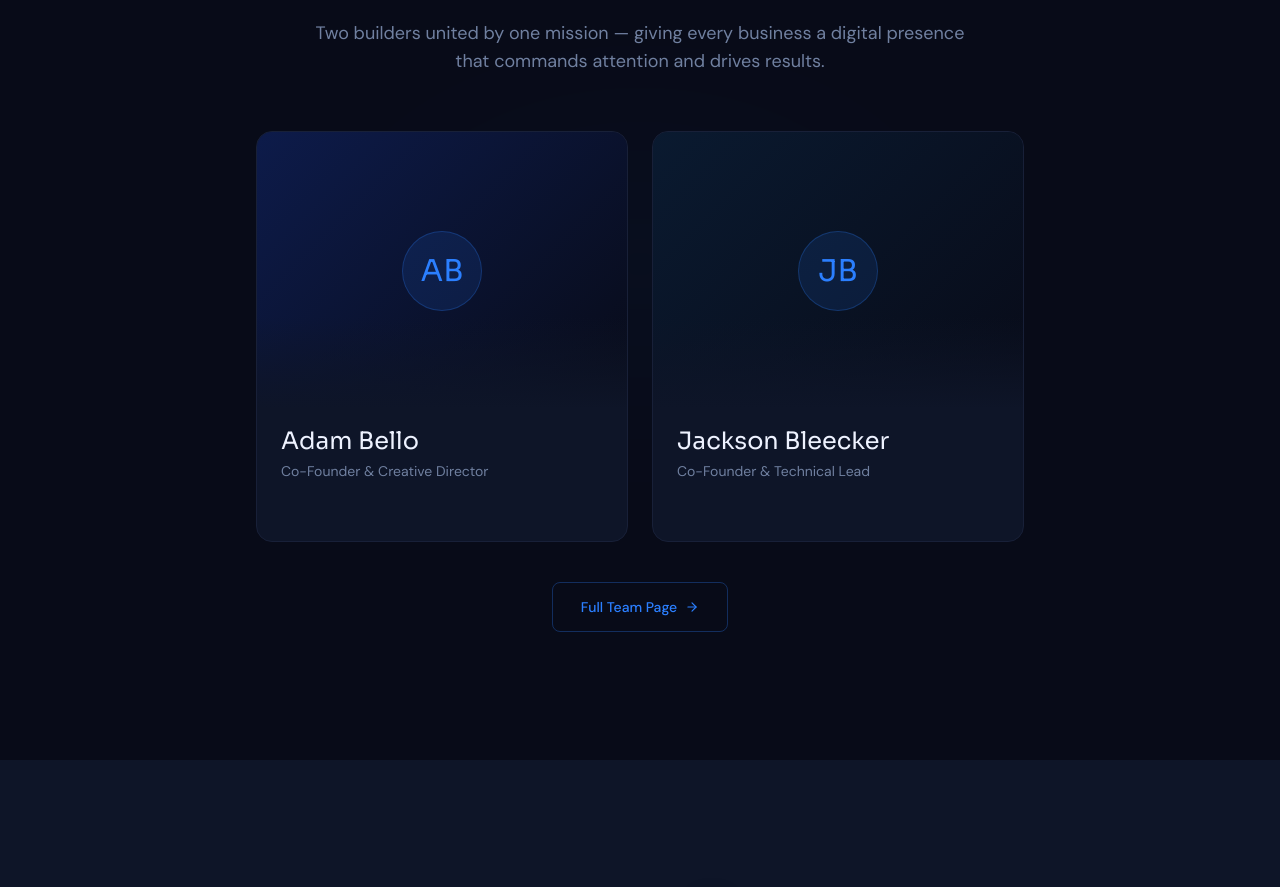
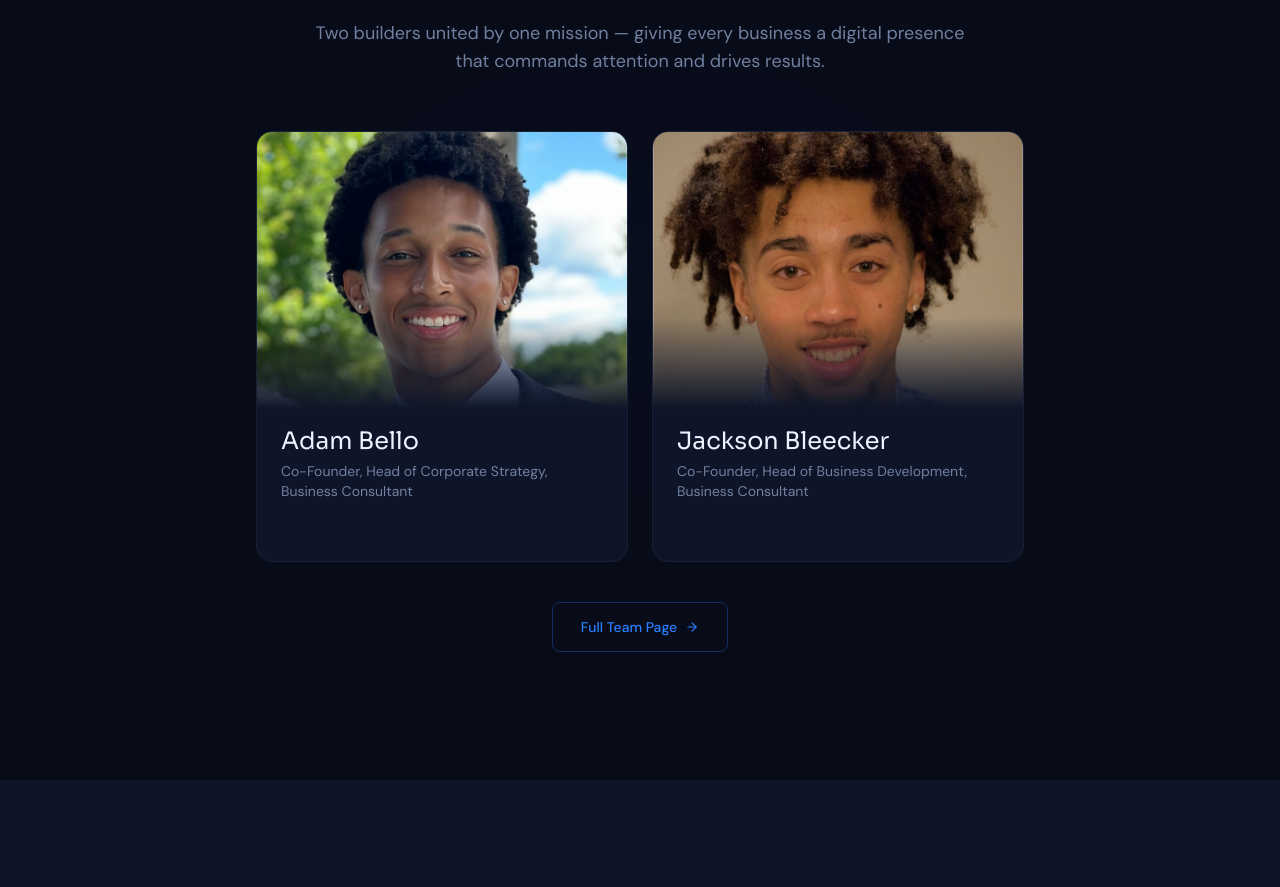
Before and after one commit to anchordigitalco/anchordigitalco.com, a Next.js app: page / in a window 1280 px wide. Shown: the part 1980-2867 px from the top of the page. Built offline with nearby package versions, Linux system fonts and the light colour scheme.

Commit message:
Update founder titles and add real photos to homepage cards

```diff
--- a/app/page.tsx
+++ b/app/page.tsx
@@ -16,27 +16,19 @@ export const metadata: Metadata = {
 const founders = [
   {
     name: 'Adam Bello',
-    title: 'Co-Founder & Creative Director',
+    title: 'Co-Founder, Head of Corporate Strategy, Business Consultant',
     initials: 'AB',
+    image: '/adam-bello.jpg',
     gradientFrom: '#0D1B4A',
     gradientTo: '#080B18',
-    /*
-     * PHOTO SLOT
-     * Place photo at: /public/team/adam-bello.jpg
-     * Then replace the placeholder div below with:
-     * <img src="/team/adam-bello.jpg" alt="Adam Bello" className="absolute inset-0 w-full h-full object-cover" />
-     */
   },
   {
     name: 'Jackson Bleecker',
-    title: 'Co-Founder & Technical Lead',
+    title: 'Co-Founder, Head of Business Development, Business Consultant',
     initials: 'JB',
+    image: '/jackson-bleecker.jpeg',
     gradientFrom: '#0A1A30',
     gradientTo: '#080B18',
-    /*
-     * PHOTO SLOT
-     * Place photo at: /public/team/jackson-bleecker.jpg
-     */
   },
 ]
 
@@ -74,12 +66,15 @@ export default function HomePage() {
             subtitle="Two builders united by one mission — giving every business a digital presence that commands attention and drives results."
           />
           <div className="grid grid-cols-1 md:grid-cols-2 gap-6 mt-14 max-w-3xl mx-auto">
-            {founders.map(({ name, title, initials, gradientFrom, gradientTo }) => (
+            {founders.map(({ name, title, initials, image, gradientFrom, gradientTo }) => (
               <Link key={name} href="/team" className="group block">
                 <div className="relative overflow-hidden rounded-2xl bg-charcoal-800 border border-charcoal-700 hover:border-gold/30 transition-all duration-300 hover:shadow-gold-lg">
                   {/* Photo area */}
                   <div className="aspect-[4/3] relative overflow-hidden">
-                    {/* ↓ Replace this block with <img> once you have real photos */}
+                    {image ? (
+                      // eslint-disable-next-line @next/next/no-img-element
+                      <img src={image} alt={name} className="w-full h-full object-cover object-center" />
+                    ) : (
                       <div
                         className="w-full h-full flex items-center justify-center"
                         style={{ background: `linear-gradient(135deg, ${gradientFrom} 0%, ${gradientTo} 100%)` }}
@@ -91,6 +86,7 @@ export default function HomePage() {
                           <span className="font-cormorant text-3xl font-700 text-gold">{initials}</span>
                         </div>
                       </div>
+                    )}
                     {/* Gradient fade at bottom */}
                     <div className="absolute bottom-0 left-0 right-0 h-1/3 bg-gradient-to-t from-charcoal-800 to-transparent" />
                   </div>
--- a/app/team/page.tsx
+++ b/app/team/page.tsx
@@ -12,7 +12,7 @@ export const metadata: Metadata = {
 const founders = [
   {
     name: 'Adam Bello',
-    title: 'Co-Founder & Creative Director',
+    title: 'Co-Founder, Head of Corporate Strategy, Business Consultant',
     initials: 'AB',
     bio: 'Adam Evans Bello is the Co-Founder of Bello Bleecker Digital Consulting. A native New Yorker, his diverse background across corporate, athletic, and international environments shapes his approach to brand differentiation and business growth. Adam is currently an undergraduate student-athlete at Bowdoin College, pursuing a B.A. in Government and Legal Studies with a minor in Economics while playing point guard on the Men\'s Basketball team. Nationally recognized for his business acumen, he is a Management Leadership for Tomorrow (MLT) Career Prep Fellow on the Consulting Track and an alumnus of the Black Venture Capital Consortium (BVCC). His professional footprint bridges finance, strategy, and operations — from building multi-million dollar revenue projection models for pre-launch startups, to conducting due diligence for early-stage VC investments, to leading cross-functional project management initiatives in Accra, Ghana. He and Jackson founded Bello Bleecker to eliminate the gap between a business\'s actual value and its digital presence.',
     image: '/adam-bello.jpg' as string | null,
@@ -23,7 +23,7 @@ const founders = [
   },
   {
     name: 'Jackson Bleecker',
-    title: 'Co-Founder & Technical Lead',
+    title: 'Co-Founder, Head of Business Development, Business Consultant',
     initials: 'JB',
     bio: 'Jackson Bleecker is the Co-Founder of Bello Bleecker Digital Consulting. A native of West Orange, New Jersey, his background spans startup strategy, global consulting, and competitive athletics — giving him a rare ability to move between analytical rigor and creative execution with equal fluency. Jackson is currently an undergraduate student-athlete at Bowdoin College, pursuing a B.A. in Government and Legal Studies with a minor in Economics while competing as a shooting guard on the Men\'s Basketball team. A NESCAC All-Academic honoree, he is a Management Leadership for Tomorrow (MLT) Career Prep Fellow on the Consulting Track, and the Founder and President of the Bowdoin AI Impact Club, one of the fastest-growing student organizations at the college. His professional experience bridges strategy, technology, and market intelligence — from driving growth strategy at Ballers, an AI-powered sports analytics startup, to interning at RILA Global Consulting, a premier consumer intelligence firm trusted by Fortune 500 companies. He co-founded Bello Bleecker on a simple conviction: small businesses deserve a digital presence that actually reflects their value.',
     image: '/jackson-bleecker.jpeg' as string | null,
```
Lines whose indentation alone changed are shown as unchanged.
